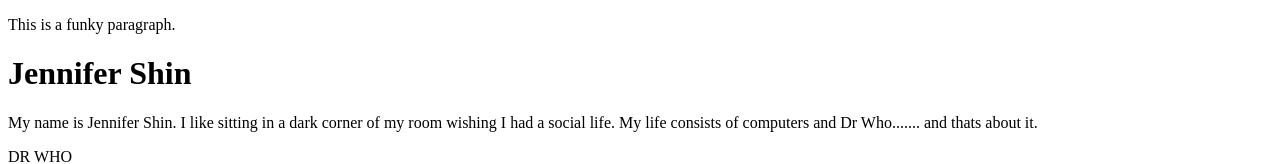
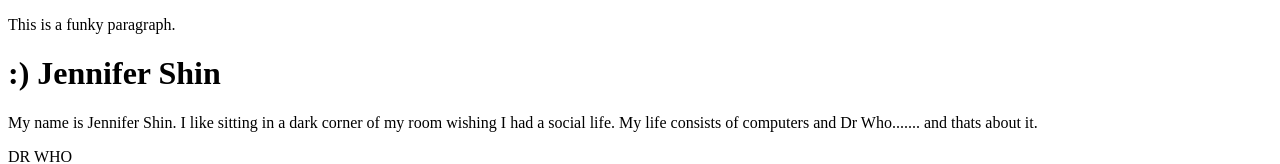
Before and after one commit to 369750/369750.github.io, a plain HTML site: page index.html in a window 1280 px wide. Shown: the top 164 px of the page. Drawn offline with Linux system fonts and the light colour scheme.

Commit message:
Added smiley

```diff
--- a/index.html
+++ b/index.html
@@ -9,7 +9,7 @@
 
     <!-- body contains the visible page content -->
     <body>
-<h1>Jennifer Shin </h1>
+<h1>:) Jennifer Shin </h1>
 <p>My name is Jennifer Shin. I like sitting in a dark corner of my room wishing I had a social life. My life consists of computers and Dr Who....... and thats about it.</p>
 
 <h>DR WHO</h>
```
